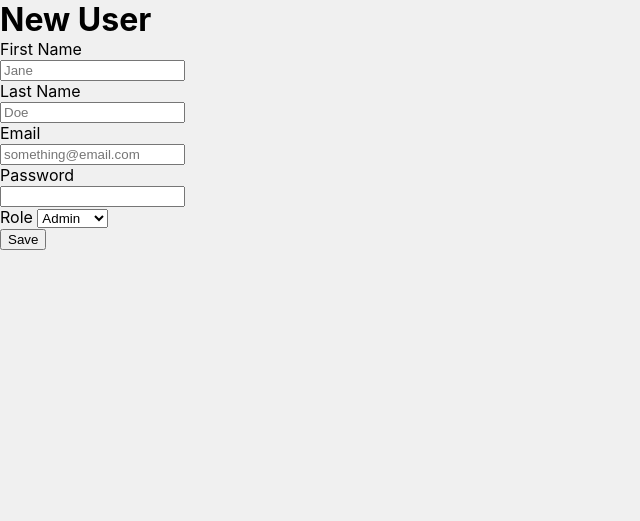
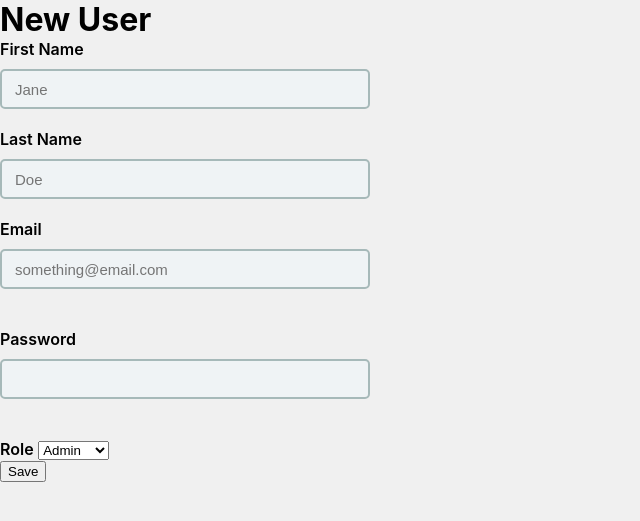
Before and after one commit to rBarnett3940/info2180-project2, a PHP site: page /newUser.html in a window 1280 px wide. Shown: the top 521 px of the page, without its empty margins (0-640 px from the left). Run offline with PHP 8.4, Linux system fonts and the light colour scheme.

Commit message:
Updated styles

```diff
--- a/styles.css
+++ b/styles.css
@@ -16,12 +16,14 @@
     grid-template-rows: 10vh 84vh;
     top: 0;
     left: 0;
+
 }
 
 body{
     font-family: var(--defaultFontFamily);
     background-color: var(--grey);
     height: 100%;
+
 }
 
 header {
@@ -97,3 +99,24 @@ aside span{
     padding-left: 5px;
     font-size: 15px;
 }
+
+input {
+    display: block;
+    padding: 13px;
+    width: 340px;
+    height: 10px;
+    margin-bottom: 20px;
+    margin-top: 10px;
+    font-size: 15px;
+    background: rgb(239, 243, 245);
+    border: 2px solid rgb(166, 185, 185);
+    border-radius: 5px;
+}
+
+label{
+    font-weight: 600;
+}
+
+.form-section {
+    display: inline-block;
+}
```
